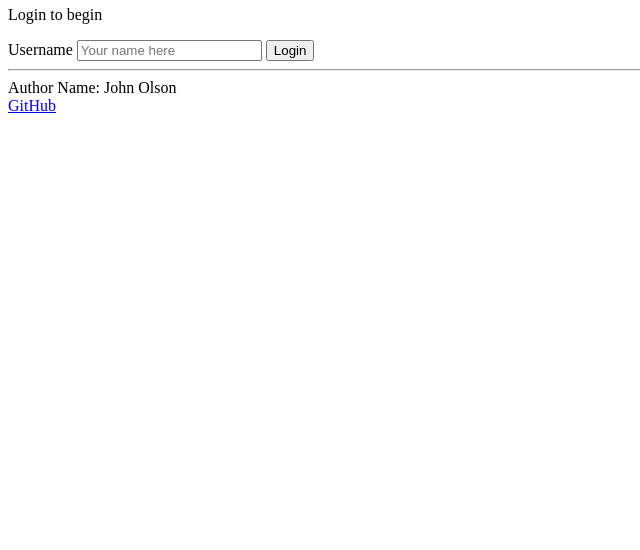
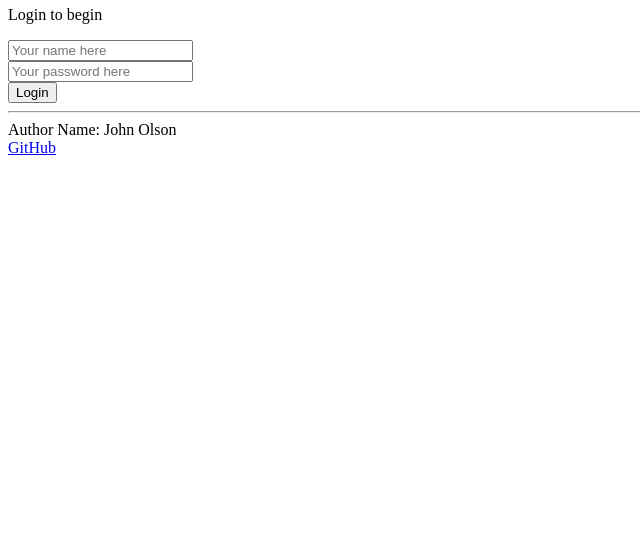
Before and after one commit to johno4472/startup, a plain HTML site: page index.html in a window 1280 px wide. Shown: the part 250-800 px from the top of the page, without its empty margins (0-640 px from the left). Drawn offline with Linux system fonts and the light colour scheme.

Commit message:
update index.html with input box for password

```diff
--- a/index.html
+++ b/index.html
@@ -30,11 +30,15 @@
     <main>
       <h1>Welcome</h1>
       <p>Login to begin</p>
-      <form method="get" action="report.html">
-        <label for="name">Username</label>
+      <div>
         <input type="text" id="name" placeholder="Your name here" />
-        <button type="submit">Login</button>
-      </form>
+      </div>
+      <div>
+        <input type="text" id="password" placeholder="Your password here"/>
+      </div>
+      <div>
+        <input type="button" onclick="location.href='report.html';" value="Login">
+      </div>
     </main>
 
     <footer>
```
